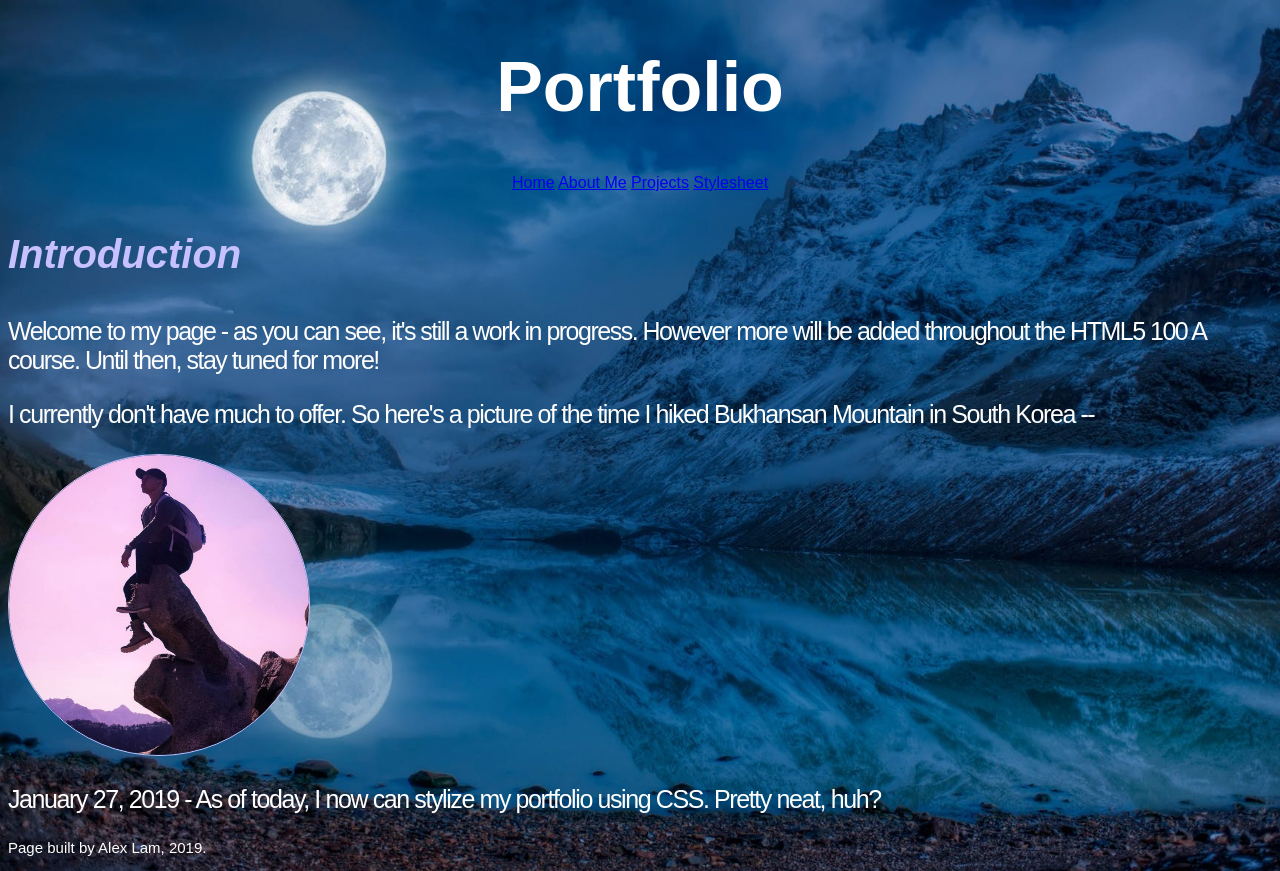
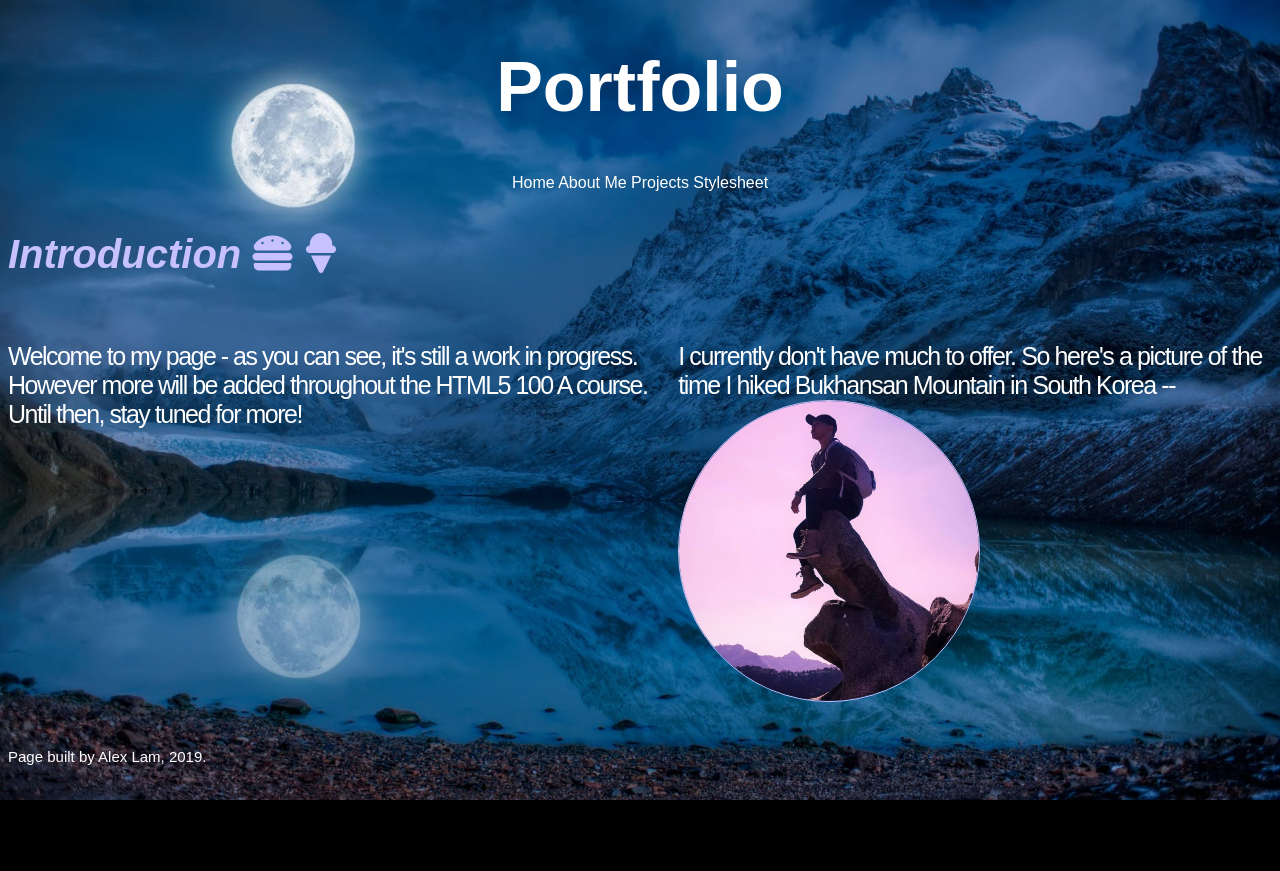
Before and after one commit to FinalThrottle/portfolio, a plain HTML site: page index.html in a window 1280 px wide. After the commit the page ends 800 px from the top, so only its background shows below. Drawn offline with Linux system fonts and the light colour scheme; a web font is replaced by a local one.

Commit message:
Added Flex Box, Font Awesome, and Google Fonts to Portfolio. Also fixed navigation links.

```diff
--- a/index.html
+++ b/index.html
@@ -4,6 +4,8 @@
       <meta charset="utf-8">
       <title>Portfolio</title>
       <link rel="stylesheet" type="text/css" href="styles/stylesheet.css">
+      <link href="https://fonts.googleapis.com/css?family=Libre+Barcode+39+Text|Montserrat" rel="stylesheet">
+      <link rel="stylesheet" href="https://use.fontawesome.com/releases/v5.7.1/css/all.css" integrity="sha384-fnmOCqbTlWIlj8LyTjo7mOUStjsKC4pOpQbqyi7RrhN7udi9RwhKkMHpvLbHG9Sr" crossorigin="anonymous">
   </head>
 
   <body>
@@ -19,21 +21,25 @@
       </header>
 
         <article>
-          <h3>Introduction</h3>
-          <p class="one">Welcome to my page - as you can see, it's still a work
+          <h3>Introduction
+          <i class="fas fa-hamburger"></i>
+          <i class="fas fa-ice-cream"></i>
+          </h3>
+
+          <div class="container">
+
+            <p class="one">Welcome to my page - as you can see, it's still a work
             in progress. However more will be added throughout the HTML5 100 A
             course.
-            Until then, stay tuned for more!</p>
+            Until then, stay tuned for more!
+            </p>
 
-          <p class="onehalf">I currently don't have much to offer. So here's a
+            <p class="onehalf">I currently don't have much to offer. So here's a
             picture of the time I hiked Bukhansan Mountain in South Korea --
-          </p>
+            <img class="Bukhansan" src="bukhansan.jpg" alt="Bukhansan Mountain in South Korea, 2018">
+            </p>
 
-          <img src="bukhansan.jpg" alt="Bukhansan Mountain in South Korea, 2018">
-
-          <p class="two">January 27, 2019 - As of today, I now can stylize my
-            portfolio using CSS. Pretty neat, huh?</p>
-
+          </div>
         </article>
 
       <footer>
--- a/styles/stylesheet.css
+++ b/styles/stylesheet.css
@@ -3,21 +3,31 @@ body {
   background-repeat: no-repeat;
   background-size: cover;
   background-color: black;
-  font-family: Arial, Helvetica, sans-serif;
+  font-family: 'Cabin', sans-serif;
   color: white;
 }
+
+.container {
+  display: flex;
+  justify-content: space-around;
+  align-items: flex-start;
+}
+
 nav {
   text-align: center;
 }
-nav:hover {
-  background-color: black;
-  font-size: 25px;
+
+a {
+  color: white;
+  text-decoration: none;
 }
+
 h1 {
   color: white;
   text-align: center;
   font-size: 70px;
 }
+
 h3 {
   color: 	#C7C1FF;
   font-style: oblique;
@@ -27,21 +37,21 @@ h3 {
   letter-spacing: -1.5px;
   font-size: 25px;
 }
+
 .onehalf {
   letter-spacing: -1.4px;
   font-size: 25px;
 }
+
 .two {
   letter-spacing: -1.4px;
   font-size: 25px;
 }
+
 .footer {
   font-size: 15px;
 }
-.footer:hover {
-  background-color: black;
-  font-size: 25px;
-}
+
 img {
   border-style: solid;
   border-color: #C7C1FF;
```
